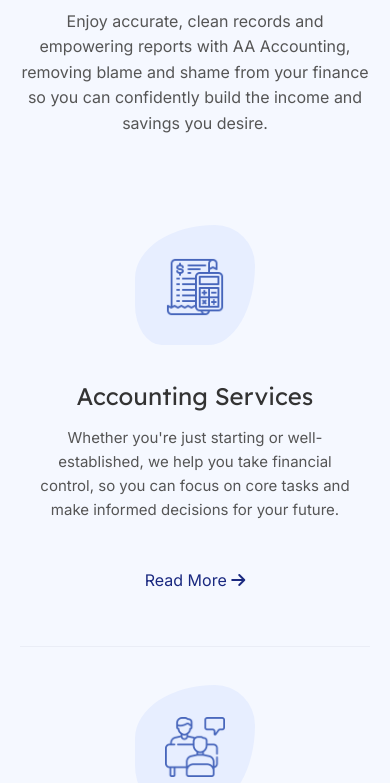
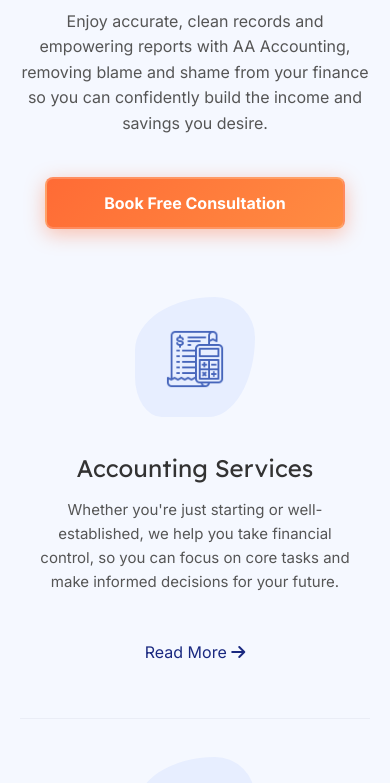
Before and after one commit to sefann/aa-web-upgrade, a plain HTML site: page index.html in a window 390 px wide. Shown: the part 5133-5916 px from the top of the page. Drawn offline with Linux system fonts and the light colour scheme.

Commit message:
Add Book Free Consultation button under services section on homepage

```diff
--- a/index.html
+++ b/index.html
@@ -153,6 +153,9 @@
                 <div class="services-subtitle">OUR SERVICES</div>
                 <h2>Take Your Business to <br> the Next Level</h2>
                 <p>Enjoy accurate, clean records and empowering reports with AA Accounting, removing blame and shame from your finance so you can confidently build the income and savings you desire.</p>
+                <a href="/consultation" class="consultation-link-btn">
+                    <button class="free-consultation-btn">Book Free Consultation</button>
+                </a>
             </div>
 
             <div class="services-carousel">
--- a/styles.css
+++ b/styles.css
@@ -798,7 +798,34 @@
     color: #555;
     max-width: 800px;
     margin: 0 auto;
-    margin-bottom: 20px;
+    margin-bottom: 30px;
+}
+
+/* Free Consultation Button in Services Section */
+.consultation-link-btn {
+    text-decoration: none;
+}
+
+.free-consultation-btn {
+    background: linear-gradient(135deg, #ff6b35 0%, #ff8c42 100%);
+    color: #ffffff;
+    border: 2px solid rgba(255, 255, 255, 0.2);
+    padding: 16px 40px;
+    font-family: 'Inter', sans-serif;
+    font-size: 18px;
+    font-weight: 700;
+    border-radius: 8px;
+    cursor: pointer;
+    transition: all 0.3s ease;
+    box-shadow: 0 5px 20px rgba(255, 107, 53, 0.4);
+    margin-top: 10px;
+}
+
+.free-consultation-btn:hover {
+    background: linear-gradient(135deg, #ff8c42 0%, #ffa556 100%);
+    transform: translateY(-3px);
+    box-shadow: 0 8px 25px rgba(255, 107, 53, 0.5);
+    border-color: rgba(255, 255, 255, 0.4);
 }
 
 .services-carousel {
@@ -1621,6 +1648,13 @@
     .carousel-dots {
         display: none;
     }
+
+    .free-consultation-btn {
+        width: 100%;
+        max-width: 300px;
+        padding: 14px 30px;
+        font-size: 16px;
+    }
 }
 
 /* Tablet styles (max-width: 1024px) */
```
